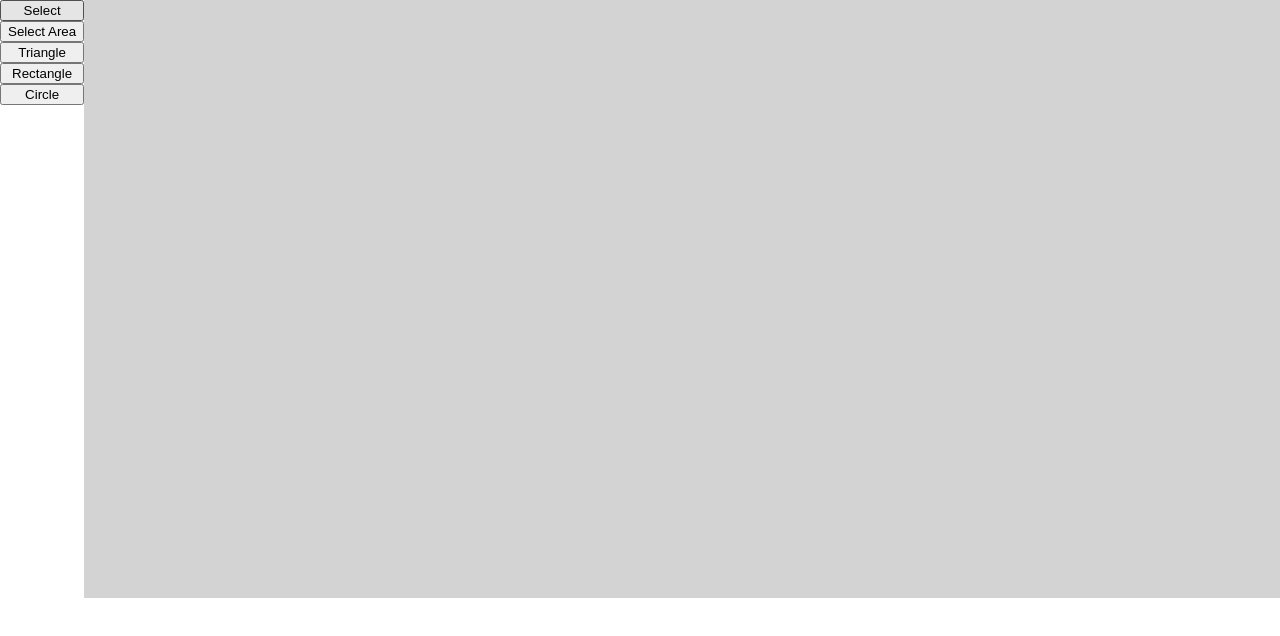
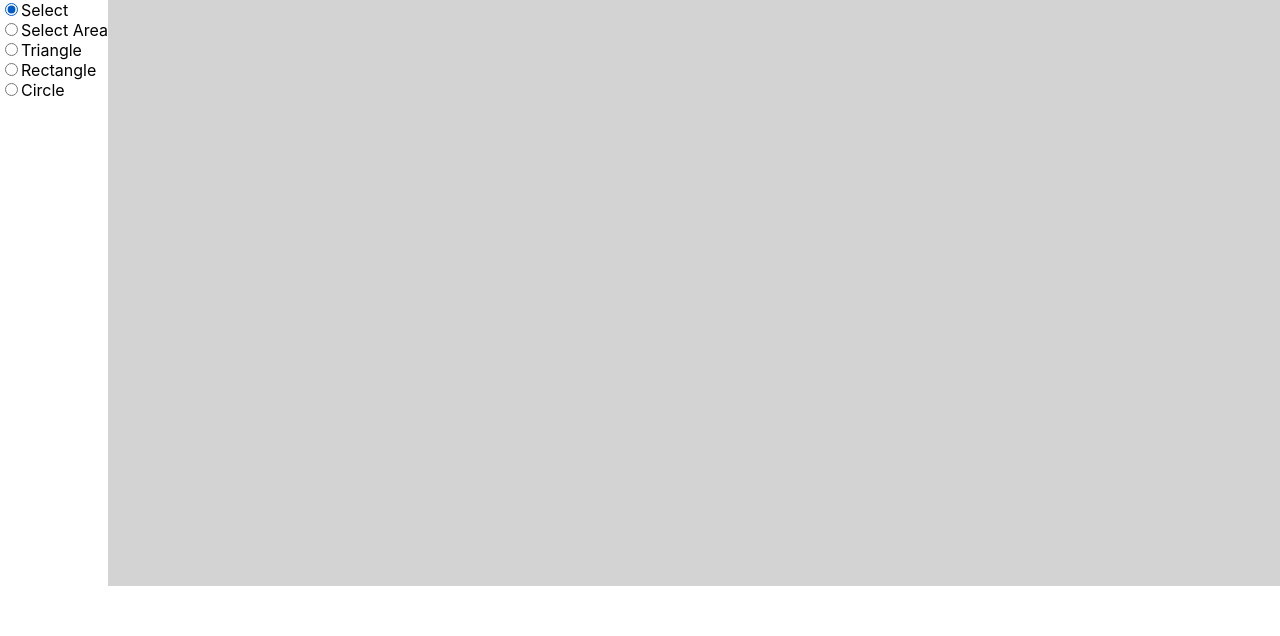
Before and after one commit to nvoitek/SharePaint, a React (Create React App) app in the folder app/: page / in a window 1280 px wide. Shown: the top 636 px of the page. Built offline with nearby package versions, Linux system fonts and the light colour scheme.

Commit message:
Change toolbar to radio, add scss

```diff
--- a/app/package.json
+++ b/app/package.json
@@ -15,6 +15,7 @@
     "react": "^18.0.0",
     "react-dom": "^18.0.0",
     "react-scripts": "5.0.1",
+    "sass": "^1.50.0",
     "typescript": "^4.6.3",
     "web-vitals": "^2.1.4"
   },
--- a/app/src/App.tsx
+++ b/app/src/App.tsx
@@ -1,13 +1,17 @@
-import React from 'react';
-import './App.css';
-import { Toolbar } from './components/toolbar/Toolbar';
+import React, {useState} from 'react';
+import './App.scss';
+import { Toolbar, Mode } from './components/toolbar/Toolbar';
 import { Canvas } from './components/canvas/Canvas';
+
+
 
 function App() {
 
+  const [mode, setMode] = useState<Mode>(Mode.SelectPoint);
+
   return (
     <div className="App">
-      <Toolbar />
+      <Toolbar currentMode={mode} setMode={setMode}/>
       <Canvas />
     </div>
   );
--- a/app/src/components/canvas/Canvas.tsx
+++ b/app/src/components/canvas/Canvas.tsx
@@ -1,5 +1,5 @@
 
-import './Canvas.css';
+import './Canvas.scss';
 
 export function Canvas() {
 
--- a/app/src/components/toolbar/Toolbar.css
+++ b/app/src/components/toolbar/Toolbar.scss
@@ -1,4 +1,8 @@
 .toolbar {
     display: flex;
     flex-direction: column;
+
+    label {
+        display: inline;
+    }
 }
--- a/app/src/components/toolbar/Toolbar.tsx
+++ b/app/src/components/toolbar/Toolbar.tsx
@@ -1,14 +1,51 @@
-import './Toolbar.css';
+import './Toolbar.scss';
 
-export function Toolbar() {
+export enum Mode {
+    SelectPoint,
+    SelectArea,
+    DrawTriangle,
+    DrawRectangle,
+    DrawCircle
+}
+
+interface ToolbarProps {
+    currentMode: Mode,
+    setMode: (mode: Mode) => void;
+}
+
+export function Toolbar(props: ToolbarProps) {
+
+    const onChange = (event: React.ChangeEvent<HTMLInputElement>) => {
+        props.setMode(Number.parseInt(event.target.value));
+    }
 
     return (
-        <div className="toolbar">
-            <button className="toolbar-triangle">Select</button>
-            <button className="toolbar-triangle">Select Area</button>
-            <button className="toolbar-triangle">Triangle</button>
-            <button className="toolbar-triangle">Rectangle</button>
-            <button className="toolbar-triangle">Circle</button>
+        <div className="toolbar" onChange={onChange}>
+            <label>
+                <input className="toolbar-select-point" name="toolbar-radio" type="radio" value={Mode.SelectPoint} defaultChecked={props.currentMode === Mode.SelectPoint} />
+                Select
+            </label>
+
+            <label>
+                <input className="toolbar-select-area" name="toolbar-radio" type="radio" value={Mode.SelectArea} defaultChecked={props.currentMode === Mode.SelectArea} />
+                Select Area
+            </label>
+
+            <label>
+                <input className="toolbar-draw-triangle" name="toolbar-radio" type="radio" value={Mode.DrawTriangle} defaultChecked={props.currentMode === Mode.DrawTriangle} />
+                Triangle
+            </label>
+
+            <label>
+                <input className="toolbar-draw-rectangle" name="toolbar-radio" type="radio" value={Mode.DrawRectangle} defaultChecked={props.currentMode === Mode.DrawRectangle} />
+                Rectangle
+            </label>
+
+            <label>
+                <input className="toolbar-draw-circle" name="toolbar-radio" type="radio" value={Mode.DrawCircle} defaultChecked={props.currentMode === Mode.DrawCircle} />
+                Circle
+            </label>
+
         </div>
     );
 }
```
Also changed, not shown: app/src/App.scss (renamed from app/src/App.css), app/src/components/canvas/Canvas.scss (renamed from app/src/components/canvas/Canvas.css), 1 other file (tests, documents, lock files or other folders).
